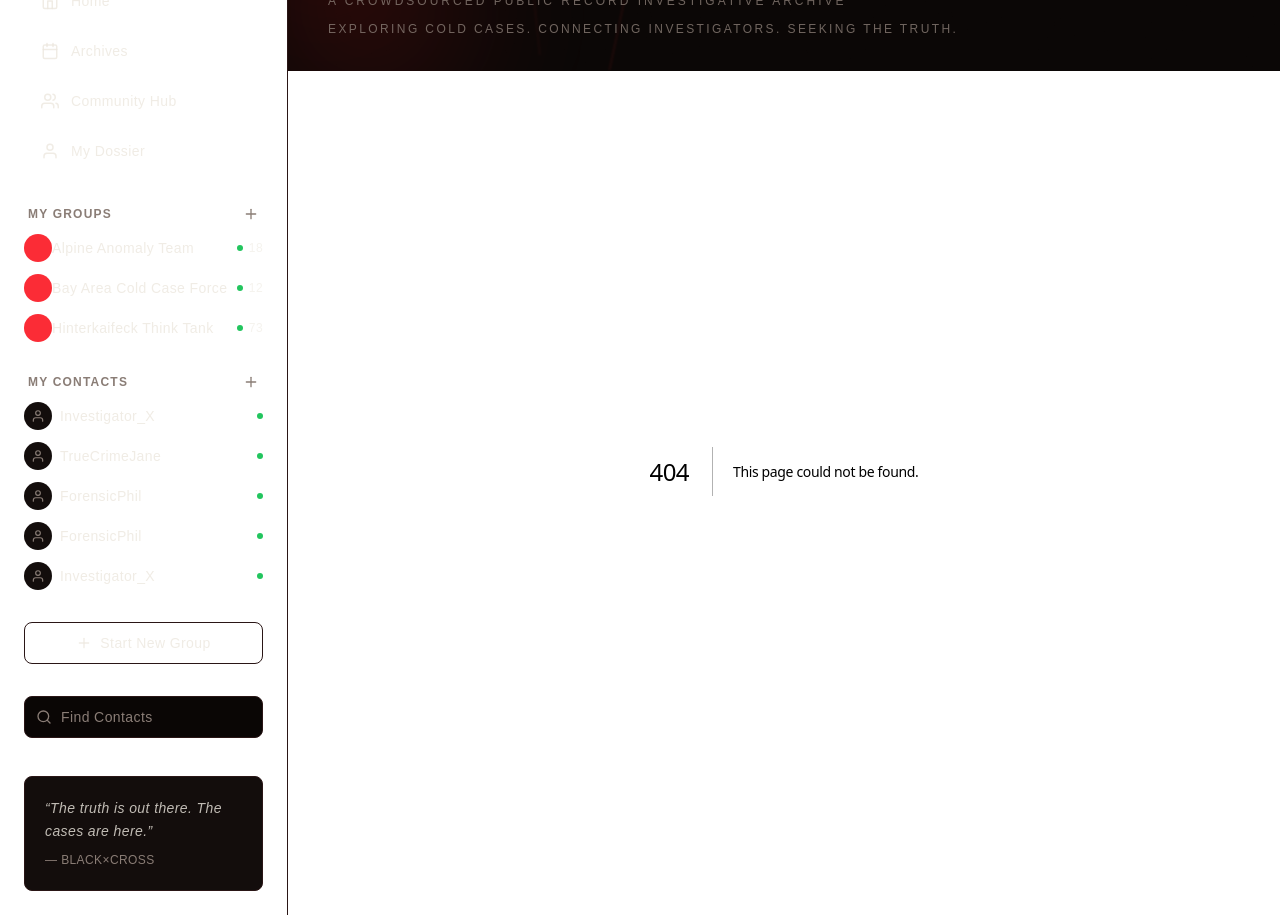
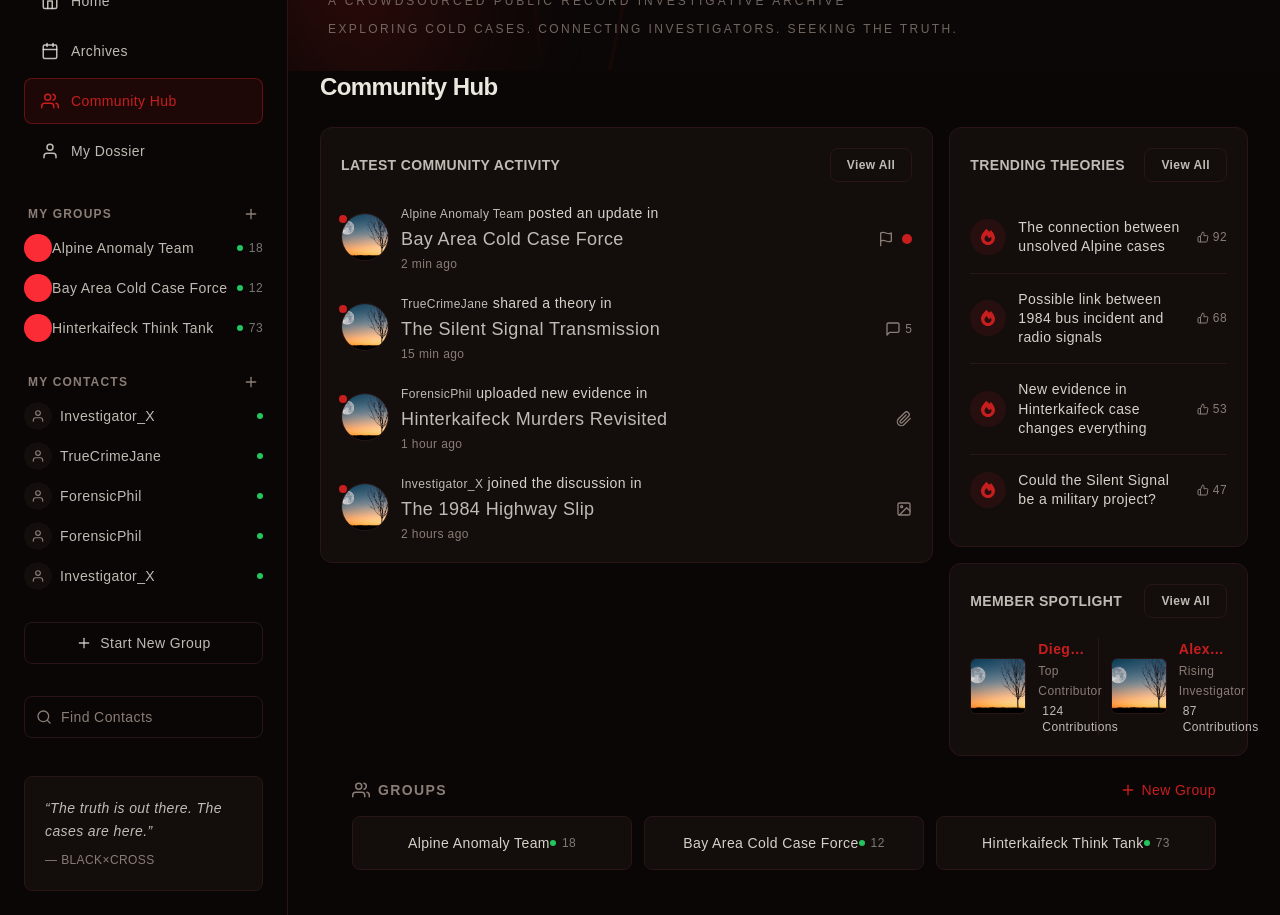
Before and after one commit to shahinsamiur/blackXcross, a Next.js app: page /community in a window 1280 px wide. Before the commit this address had no page. Shown: the part 120-1035 px from the top of the page. Built offline with nearby package versions, Linux system fonts and the light colour scheme.

Commit message:
feat: implement requested landing page feature

```diff
--- a/src/_mock/blackxcross.ts
+++ b/src/_mock/blackxcross.ts
@@ -263,6 +263,6 @@ export const memberSpotlight: SpotlightMember[] = [
 export const sidebarNav = [
   { id: "home", label: "Home", href: "/" },
   { id: "archives", label: "Archives", href: "/archives" },
-  { id: "community-hub", label: "Community Hub", href: "/community-hub" },
-  { id: "my-dossier", label: "My Dossier", href: "/my-dossier" },
+  { id: "community-hub", label: "Community Hub", href: "/community" },
+  { id: "my-dossier", label: "My Dossier", href: "/dossier" },
 ] as const;
--- /dev/null
+++ b/src/app/community/page.tsx
@@ -0,0 +1,59 @@
+import ActivityFeed from "../../components/blackxcross/ActivityFeed";
+import TrendingTheories from "../../components/blackxcross/TrendingTheories";
+import MemberSpotlight from "../../components/blackxcross/MemberSpotlight";
+import { myGroups } from "../../_mock/blackxcross";
+import { FiUsers, FiPlus } from "react-icons/fi";
+
+export default function CommunityPage() {
+  return (
+    <div className="flex w-full flex-col gap-6 px-4 pb-8 sm:px-6 lg:px-8">
+      <h1 className="text-xl font-semibold text-foreground sm:text-2xl">
+        Community Hub
+      </h1>
+
+      <div className="grid w-full grid-cols-1 gap-4 lg:grid-cols-3">
+        <div className="min-w-0 lg:col-span-2">
+          <ActivityFeed />
+        </div>
+        <div className="flex min-w-0 flex-col gap-4">
+          <TrendingTheories />
+          <MemberSpotlight />
+        </div>
+      </div>
+
+      <section className="flex flex-col gap-4">
+        <div className="flex items-center justify-between gap-2">
+          <div className="flex items-center gap-2">
+            <FiUsers size={18} className="text-muted" />
+            <h2 className="text-sm font-semibold tracking-widest text-muted uppercase">
+              Groups
+            </h2>
+          </div>
+          <button
+            type="button"
+            aria-label="Create group"
+            className="flex items-center gap-1.5 text-sm font-medium text-primary hover:opacity-80"
+          >
+            <FiPlus size={16} />
+            New Group
+          </button>
+        </div>
+
+        <ul className="grid w-full grid-cols-1 gap-3 sm:grid-cols-2 lg:grid-cols-3">
+          {myGroups.map((group) => (
+            <li
+              key={group.id}
+              className="flex items-center justify-between rounded-lg border border-border bg-card p-4 text-sm text-foreground/90"
+            >
+              <span className="truncate">{group.name}</span>
+              <span className="flex shrink-0 items-center gap-1.5 text-xs text-foreground/50">
+                <span className="h-1.5 w-1.5 rounded-full bg-success" />
+                {group.memberCount}
+              </span>
+            </li>
+          ))}
+        </ul>
+      </section>
+    </div>
+  );
+}
```
